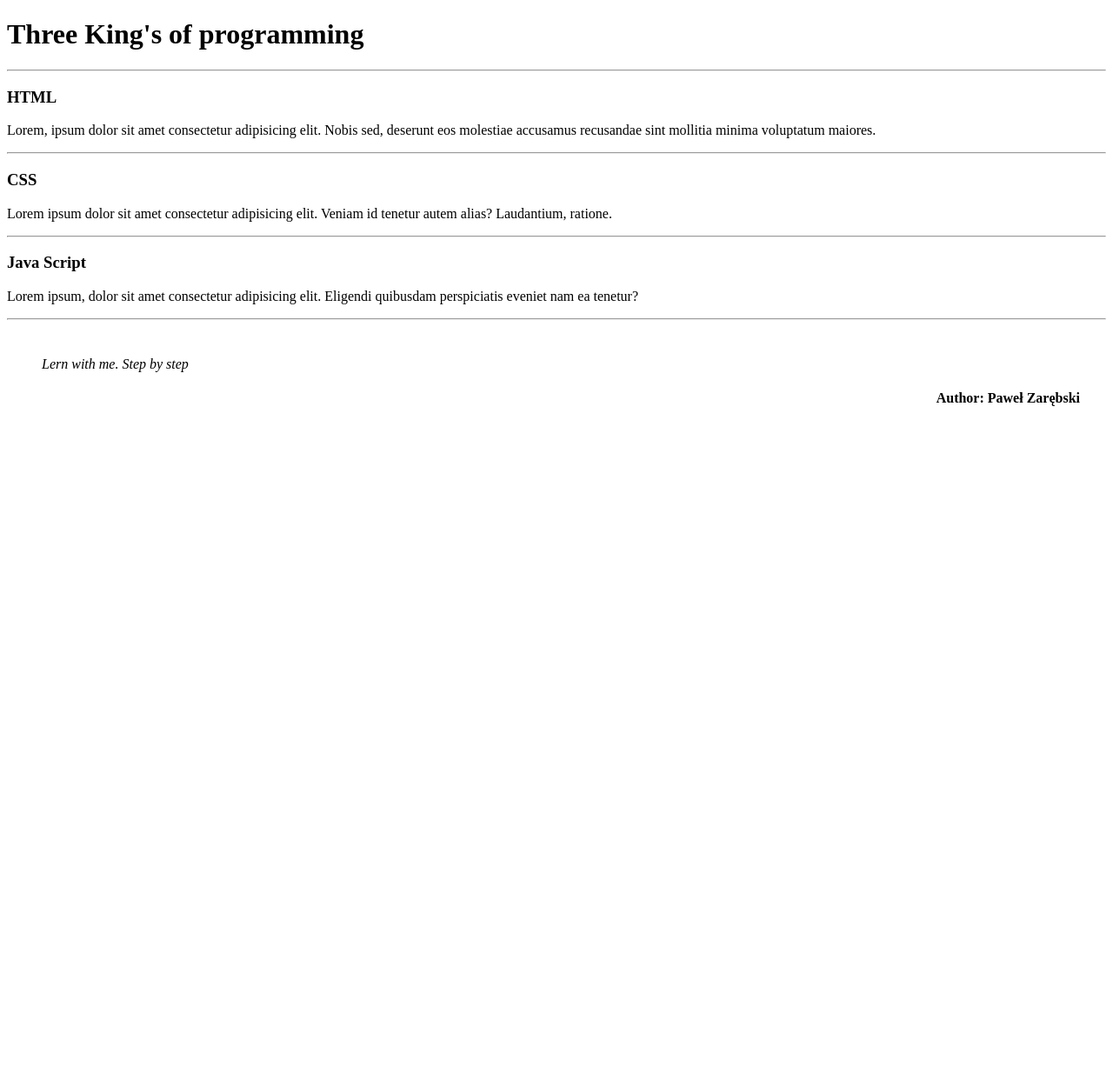
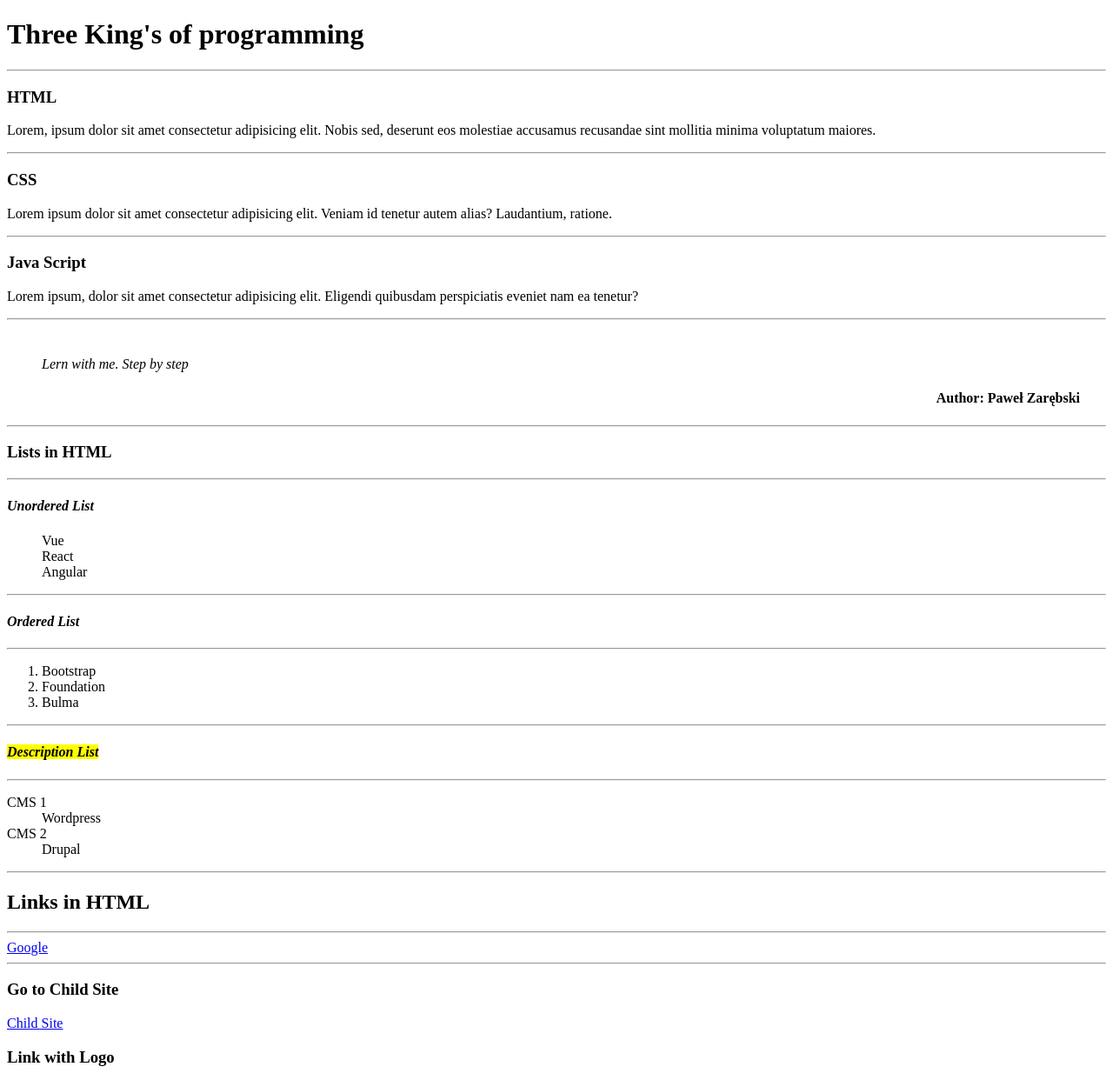
Before and after one commit to PawelZarebski7/test_remove_git, a PHP site: page / in a window 1280 px wide. Shown: the top 1242 px of the page at 87% size. Before the commit the page ends 800 px from the top, so only its background shows below. Run offline with PHP 8.4, Linux system fonts and the light colour scheme.

Commit message:
Work with links in HTML

```diff
--- a/index.html
+++ b/index.html
@@ -5,6 +5,7 @@
     <meta http-equiv="X-UA-Compatible" content="IE=edge">
     <meta name="viewport" content="width=device-width, initial-scale=1.0">
     <title>HTML - Text Tags</title>
+    <link rel="stylesheet" href="./style.css">
 </head>
 <body>
     <h1>Three King's of programming</h1>
@@ -24,5 +25,61 @@
 
     </blockquote>
     <h4 style="text-align: right; margin-right: 30px;"><strong>Author:</strong> Paweł Zarębski</h4>
+    <hr>
+    <h3>
+        <strong>Lists in HTML</strong>
+    </h3>
+    <hr>
+    <h4>
+        <i>Unordered List</i>
+    </h4>
+    <ul>
+        <li>Vue</li>
+        <li>React</li>
+        <li>Angular</li>
+    </ul>
+    <hr>
+    <h4>
+        <i>Ordered List</i>
+    </h4>
+    <hr>
+    <ol>
+        <li>Bootstrap</li>
+        <li>Foundation</li>
+        <li>Bulma</li>
+    </ol>
+    <hr>
+    <h4>
+        <i>
+            <mark>Description List</mark>
+        </i>
+    </h4>
+    <hr>
+    <dl>
+        <dt>CMS 1</dt>
+        <dd>Wordpress</dd>
+        <dt>CMS 2</dt>
+        <dd>Drupal</dd>
+    </dl>
+    <hr>
+    <h2>Links in HTML</h2>
+    <hr>
+
+    <a href="https://www.google.pl" target="_blank" title="Search with Google">Google</a>
+    <br>
+    <hr>
+    <h3>Go to Child Site</h3>
+
+    <a href="./child.html">Child Site</a>
+    <br>
+    <h3>Link with Logo</h3>
+    <a href="https://www.youtube.com"><img src="./assets/yyt.png" alt="Here is YouTube Logo"></a>
+    <br>
+    <h3>Link to email</h3>
+    <a href="mailto: pawelzarebski7@wp.pl">Mail</a>
+    <br>
+    <h3>Link with JS in button</h3>
+    <button onclick="document.location='https://www.youtube.com'">YouTube</button>
+
 </body>
 </html>
--- a/style.css
+++ b/style.css
@@ -1,10 +1,8 @@
 body {
-    background-color: rebeccapurple;
-    margin: 0 10px 0 10px;
     box-sizing: border-box;
-    padding: 12px;
-    text-align: center;
-    font-size: 12;
-    font-weight: bolder;
-    display: block;
+    height: 5000px;
 }
+
+ul {
+    list-style-type: none;
+}
```
Also changed, not shown: child.html (added, +14 -0 lines), assets/yt.png (added).
